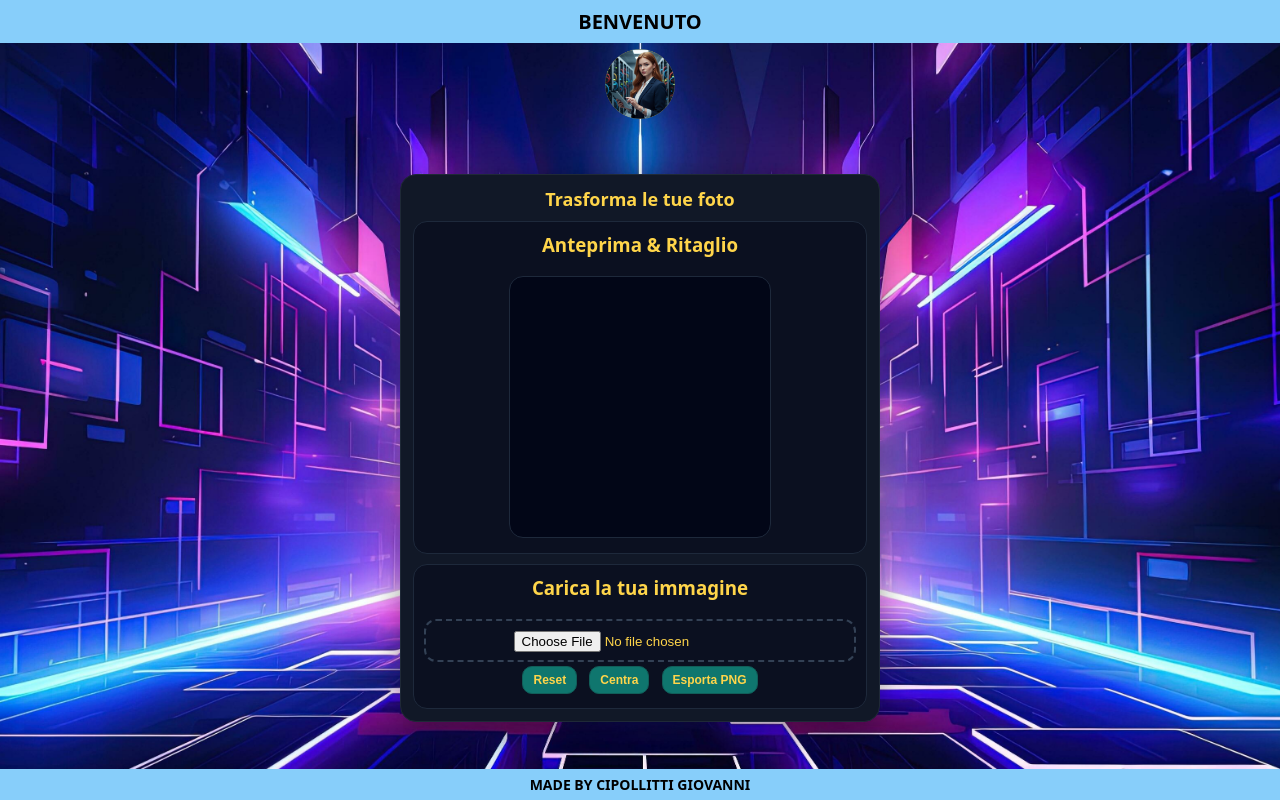
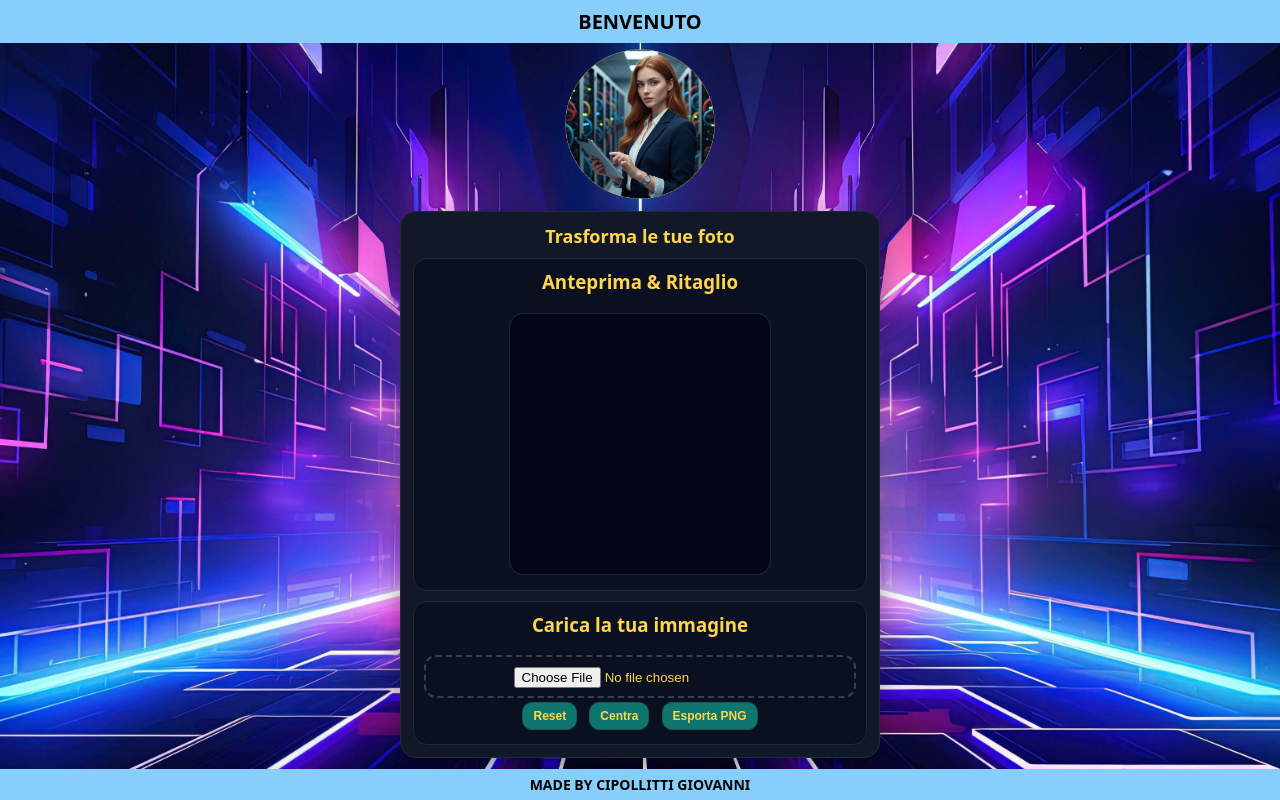
Before and after one commit to giovannicipollitti/immagini, a plain HTML site: page index.html in a window 1280 px wide. Drawn offline with Linux system fonts and the light colour scheme.

Commit message:
Add files via upload

```diff
--- a/index.html
+++ b/index.html
@@ -33,9 +33,9 @@
     }
 
     .logo-top {
-      width:70px;
+      width:150px;
       display:block;
-      margin:6px auto 8px auto;
+      margin:6px auto 1px auto;
       flex-shrink:0;
     }
 
@@ -45,7 +45,7 @@
       display:flex;
       justify-content:center;   /* CENTRATO ORIZZONTALE */
       align-items:center;       /* CENTRATO VERTICALE */
-      padding:10px;
+      padding:0px;
       box-sizing:border-box;
       overflow:hidden;
     }
```
